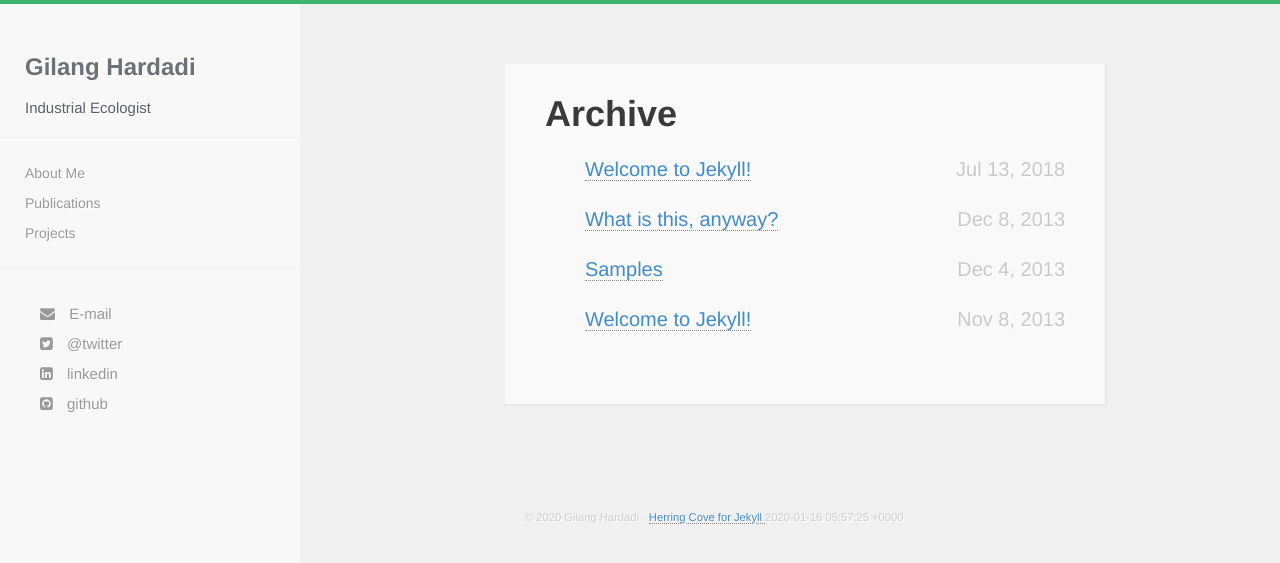
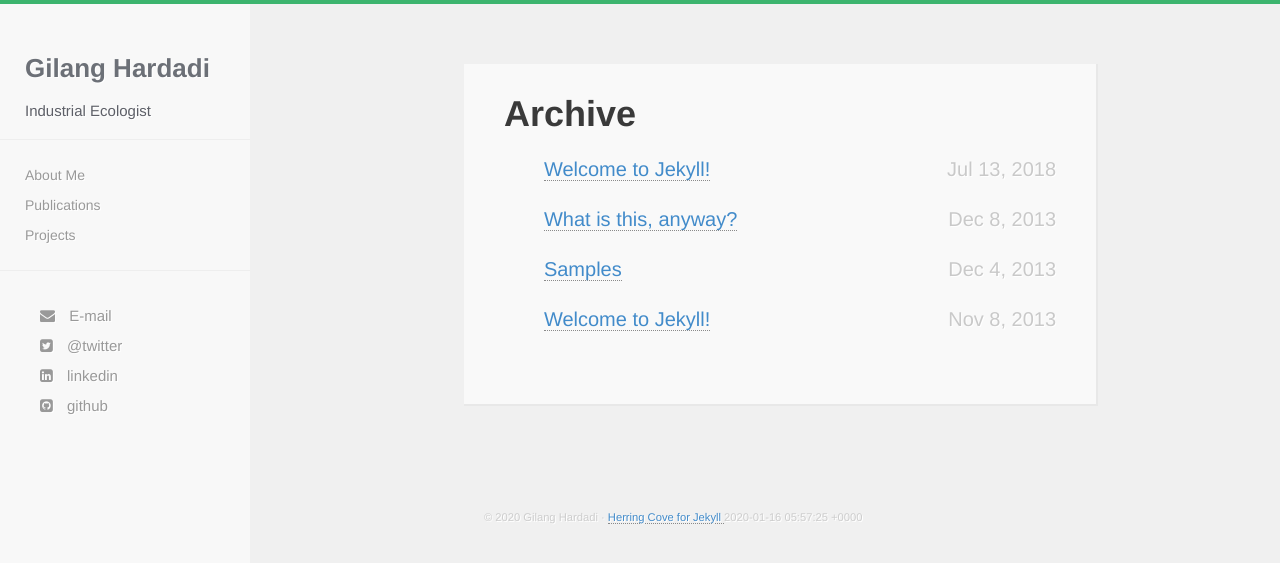
Before and after one commit to ghardadi/gilang.github.io, a Jekyll site: the page built from list.html, in a window 1280 px wide. Shown: the top 563 px of the page. Built offline with Jekyll 4.4.1, drawn with Linux system fonts in a browser that asks for light colours; nearby versions of some CDN libraries.

Commit message:
Update hc.css

```diff
--- a/css/hc.css
+++ b/css/hc.css
@@ -73,7 +73,7 @@ list-style:circle;
 
 #wrapper
 {
-  padding-left:300px;
+  padding-left:250px;
   transition:all .5s ease 0
 }
 
@@ -90,9 +90,9 @@ list-style:circle;
 
 #sidebar-wrapper
 {
-  margin-left:-300px;
-  left:300px;
-  width:300px;
+  margin-left:-250px;
+  left:250px;
+  width:250px;
   background:#f8f8f8;
   position:fixed;
   height:100%;
@@ -108,7 +108,7 @@ list-style:circle;
 {
   position:absolute;
   top:0;
-  width:300px;
+  width:250px;
   list-style:none;
   margin:0;
   padding:30px 0 0
@@ -168,7 +168,7 @@ list-style:circle;
   font-weight:800;
   color:#6c7077;
   font-family:"Helvetica Neue", helvetica, "Open Sans",sans-serif;
-  font-size:1.2em;
+  font-size:1.3em;
   text-shadow:1px 1px #fff
 }
 
@@ -717,12 +717,12 @@ time
   }
 #wrapper.active {
   position: relative;
-  left: 300px;
+  left: 250px;
 }
 
 #wrapper.active #sidebar-wrapper {
-  left: 300px;
-  width: 300px;
+  left: 250px;
+  width: 250px;
   transition: all 0.7s ease 0s;
 }
 
```
